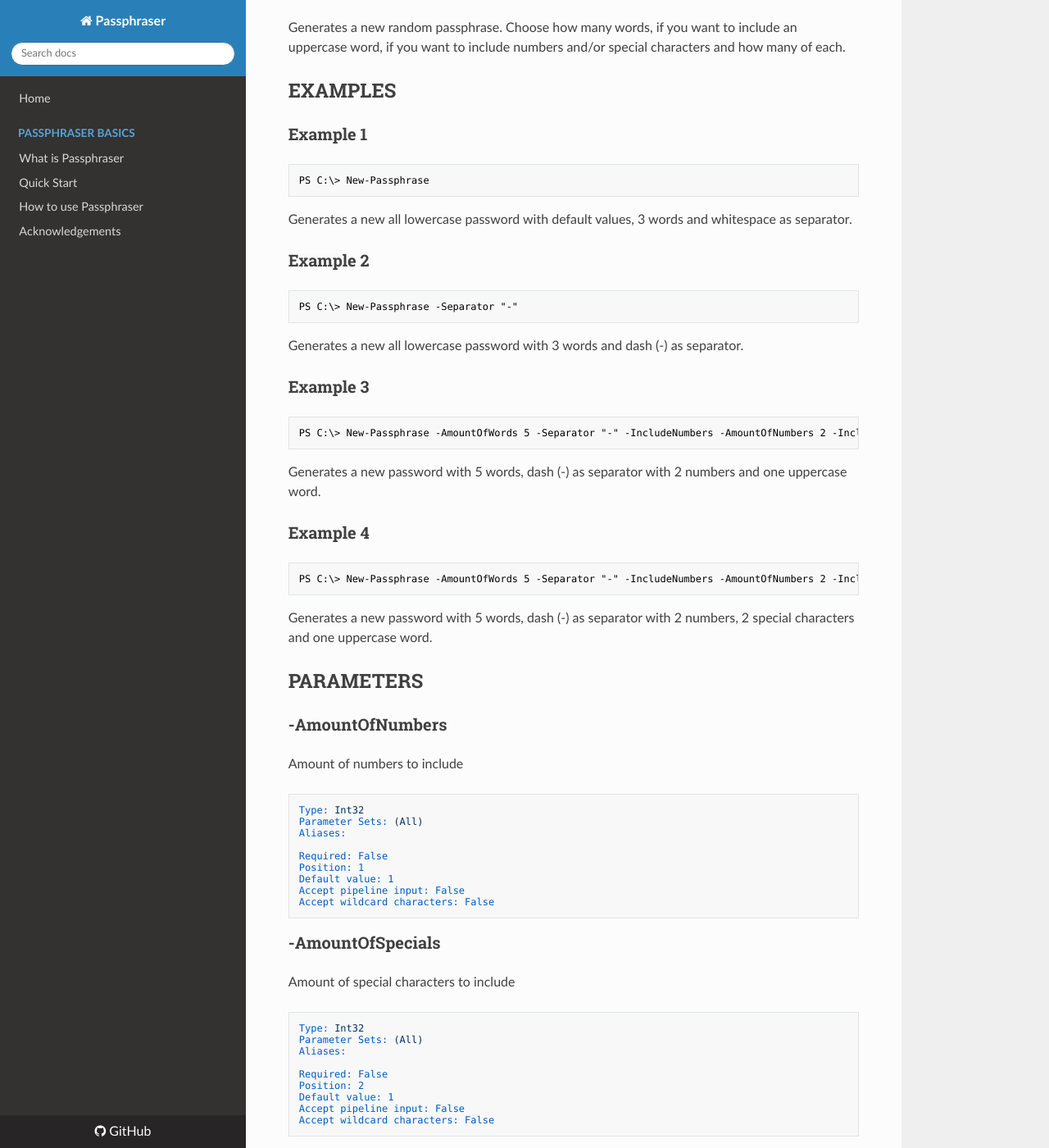
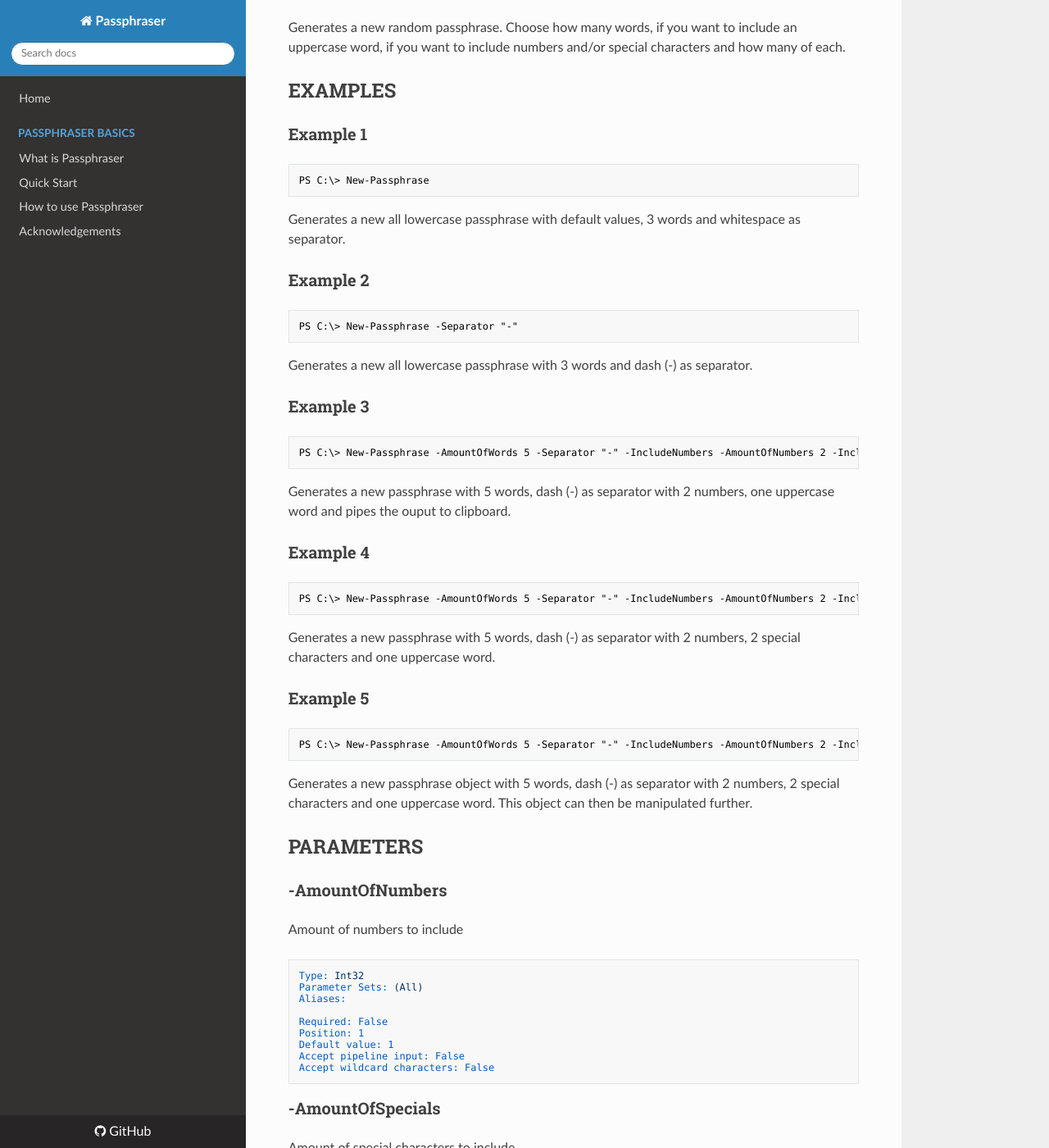
Before and after one commit to lagebj/Passphraser, an MkDocs documentation site: the page built from docs/en-US/New-Passphrase.md, in a window 1280 px wide and 1400 px high, scrolled down 438 px. Shown: the whole window at 82% size. Built offline with MkDocs 1.6.1, drawn with Linux system fonts in a browser that asks for light colours; nearby versions of some CDN libraries; old or Windows-style settings are respelled for this version of MkDocs; some of the changed text lies outside the part shown.

Commit message:
update help files

````diff
--- a/docs/en-US/New-Passphrase.md
+++ b/docs/en-US/New-Passphrase.md
@@ -14,8 +14,8 @@ Generates a new random passphrase.
 
 ```
 New-Passphrase [[-AmountOfWords] <Int32>] [[-Separator] <String>] [-IncludeNumbers]
- [[-AmountOfNumbers] <Int32>] [-IncludeUppercase] [-IncludeSpecials] [[-AmountOfSpecials] <Int32>] [-WhatIf]
- [-Confirm] [<CommonParameters>]
+ [[-AmountOfNumbers] <Int32>] [-IncludeUppercase] [-IncludeSpecials] [[-AmountOfSpecials] <Int32>] [-AsObject]
+ [-WhatIf] [-Confirm] [<CommonParameters>]
 ```
 
 ## DESCRIPTION
@@ -28,28 +28,35 @@ Generates a new random passphrase. Choose how many words, if you want to include
 PS C:\> New-Passphrase
 ```
 
-Generates a new all lowercase password with default values, 3 words and whitespace as separator.
+Generates a new all lowercase passphrase with default values, 3 words and whitespace as separator.
 
 ### Example 2
 ```powershell
 PS C:\> New-Passphrase -Separator "-"
 ```
 
-Generates a new all lowercase password with 3 words and dash (-) as separator.
+Generates a new all lowercase passphrase with 3 words and dash (-) as separator.
 
 ### Example 3
 ```powershell
-PS C:\> New-Passphrase -AmountOfWords 5 -Separator "-" -IncludeNumbers -AmountOfNumbers 2 -IncludeUppercase
+PS C:\> New-Passphrase -AmountOfWords 5 -Separator "-" -IncludeNumbers -AmountOfNumbers 2 -IncludeUppercase | clip
 ```
 
-Generates a new password with 5 words, dash (-) as separator with 2 numbers and one uppercase word.
+Generates a new passphrase with 5 words, dash (-) as separator with 2 numbers, one uppercase word and pipes the ouput to clipboard.
 
 ### Example 4
 ```powershell
 PS C:\> New-Passphrase -AmountOfWords 5 -Separator "-" -IncludeNumbers -AmountOfNumbers 2 -IncludeUppercase -IncludeSpecials -AmountOfSpecials 2
 ```
 
-Generates a new password with 5 words, dash (-) as separator with 2 numbers, 2 special characters and one uppercase word.
+Generates a new passphrase with 5 words, dash (-) as separator with 2 numbers, 2 special characters and one uppercase word.
+
+### Example 5
+```powershell
+PS C:\> New-Passphrase -AmountOfWords 5 -Separator "-" -IncludeNumbers -AmountOfNumbers 2 -IncludeUppercase -IncludeSpecials -AmountOfSpecials 2 -AsObject
+```
+
+Generates a new passphrase object with 5 words, dash (-) as separator with 2 numbers, 2 special characters and one uppercase word. This object can then be manipulated further.
 
 ## PARAMETERS
 
@@ -94,6 +101,21 @@ Aliases:
 Required: False
 Position: 0
 Default value: 3
+Accept pipeline input: False
+Accept wildcard characters: False
+```
+
+### -AsObject
+Return passphrase as passphrase object
+
+```yaml
+Type: SwitchParameter
+Parameter Sets: (All)
+Aliases:
+
+Required: False
+Position: Named
+Default value: None
 Accept pipeline input: False
 Accept wildcard characters: False
 ```
@@ -198,7 +220,7 @@ This cmdlet supports the common parameters: -Debug, -ErrorAction, -ErrorVariable
 
 ## OUTPUTS
 
-### System.String
+### System.String or System.Object
 
 ## NOTES
 
````
Also changed, not shown: 1 other file.
